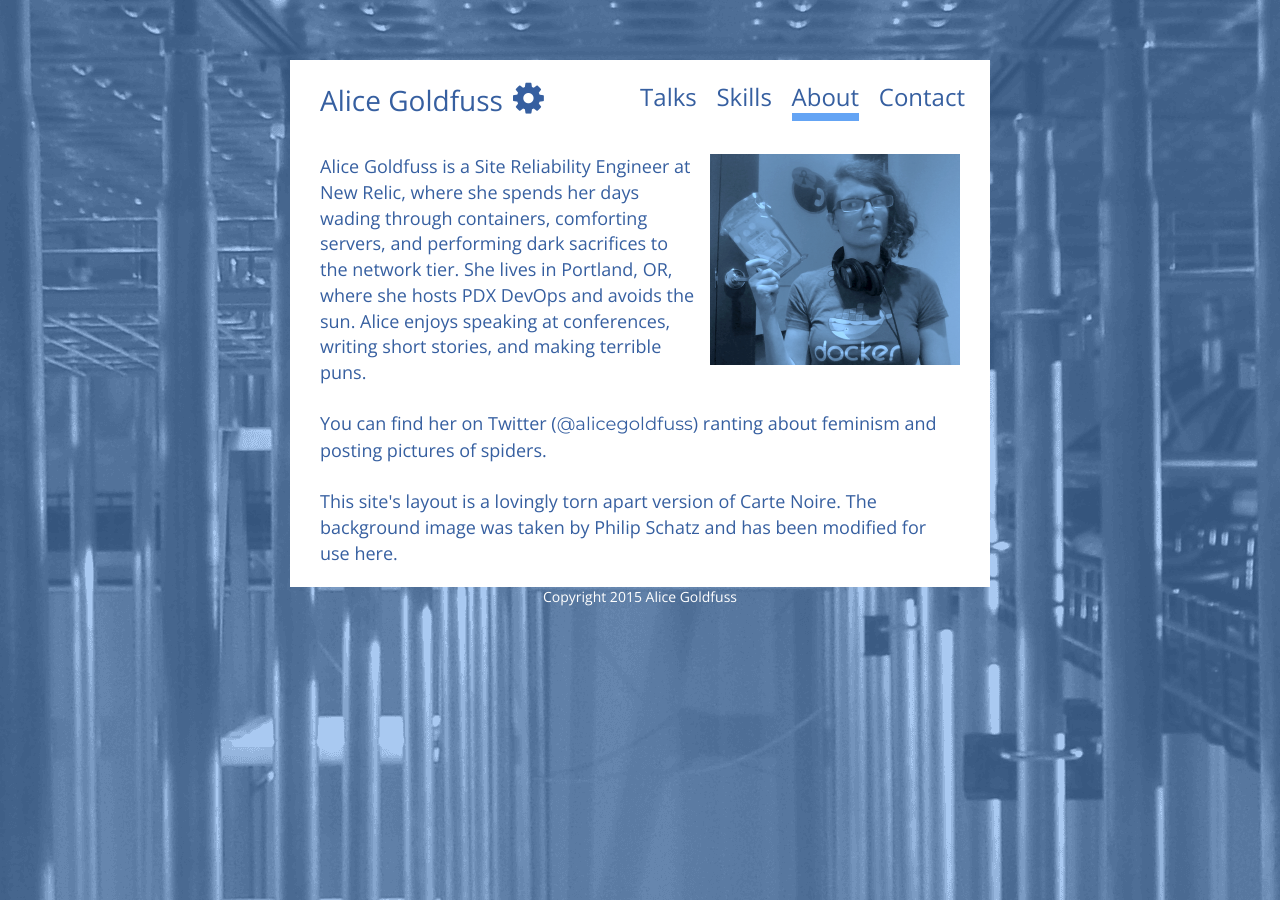
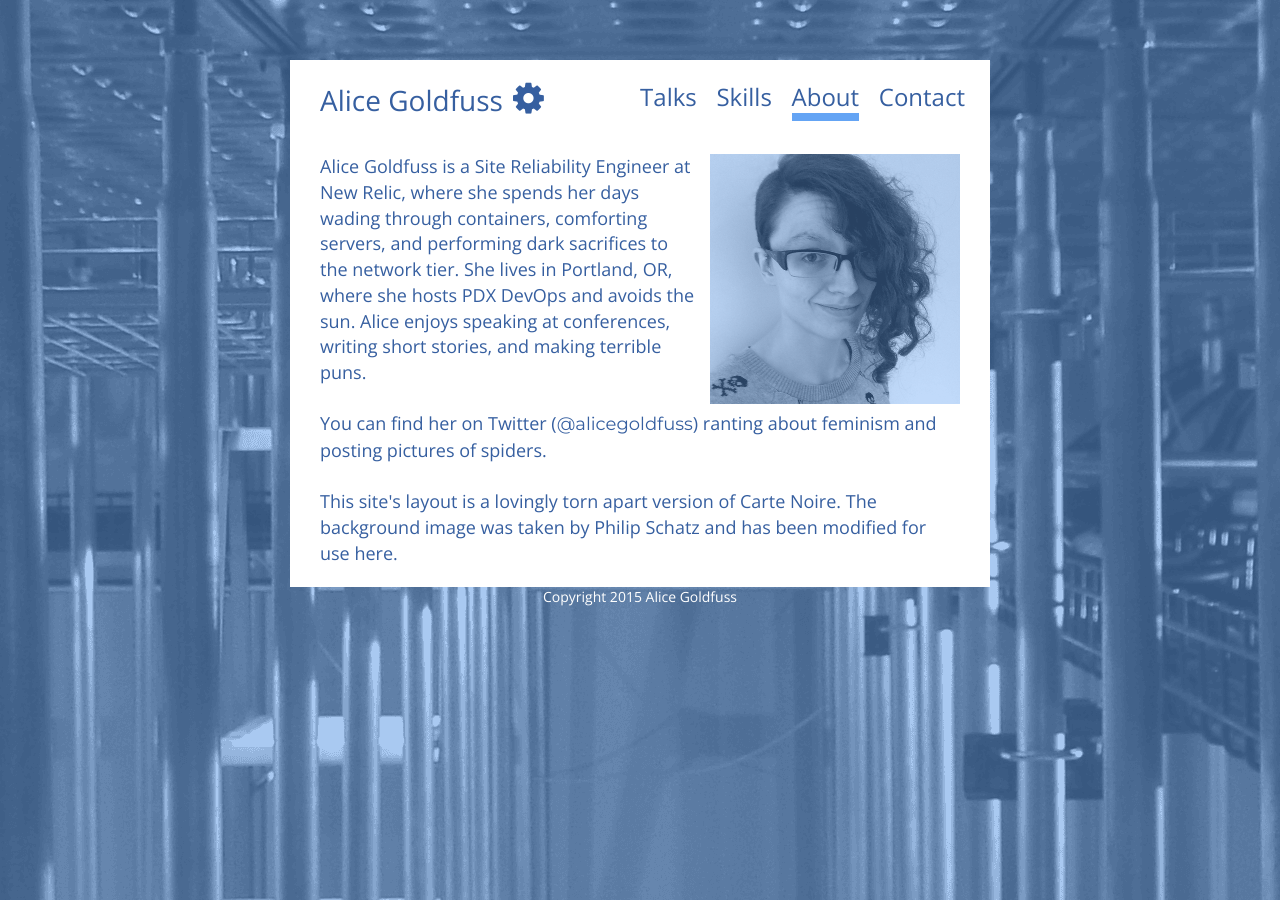
Before and after one commit to alicegoldfuss/alicegoldfuss.github.io, a Jekyll site: the page built from about.html, in a window 1280 px wide. Built offline with Jekyll 4.4.1, drawn with Linux system fonts in a browser that asks for light colours; nearby versions of some CDN libraries; Markdown is read by kramdown in place of the engine named in the settings.

Commit message:
new bio pic

```diff
--- a/about.html
+++ b/about.html
@@ -5,7 +5,7 @@
 page_title: About
 ---
 
-<img src="/images/website_bio.png" style="float:right; margin-left:10px">Alice Goldfuss is a Site Reliability Engineer at New Relic, where she spends her days wading through containers, comforting servers, and performing dark sacrifices to the network tier. She lives in Portland, OR, where she hosts PDX DevOps and avoids the sun. Alice enjoys speaking at conferences, writing short stories, and making terrible puns.
+<img src="/images/skull-bio-square-blue-small.png" style="float:right; margin-left:10px">Alice Goldfuss is a Site Reliability Engineer at New Relic, where she spends her days wading through containers, comforting servers, and performing dark sacrifices to the network tier. She lives in Portland, OR, where she hosts PDX DevOps and avoids the sun. Alice enjoys speaking at conferences, writing short stories, and making terrible puns.
 <br><br>
 You can find her on Twitter (<a href="https://twitter.com/alicegoldfuss" style="font-family: 'Montserrat', sans-serif;" target="_blank">@alicegoldfuss</a>) ranting about feminism and posting pictures of spiders.
 <br><br>
```
Also changed, not shown: images/skull-bio-square-blue-small.png (added), images/skull-bio-square-blue.png (added).
